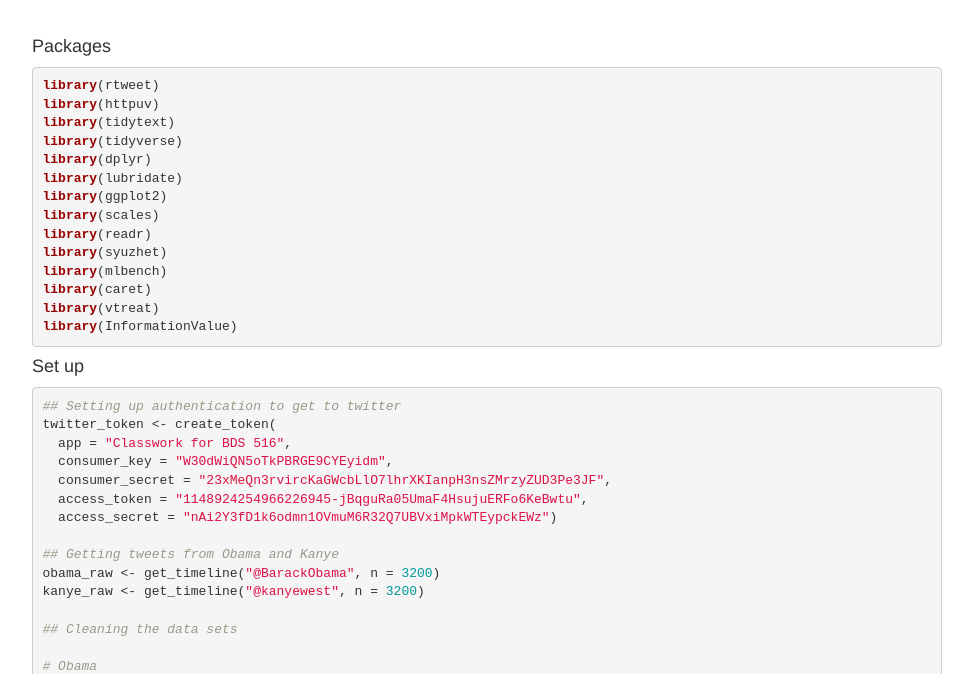
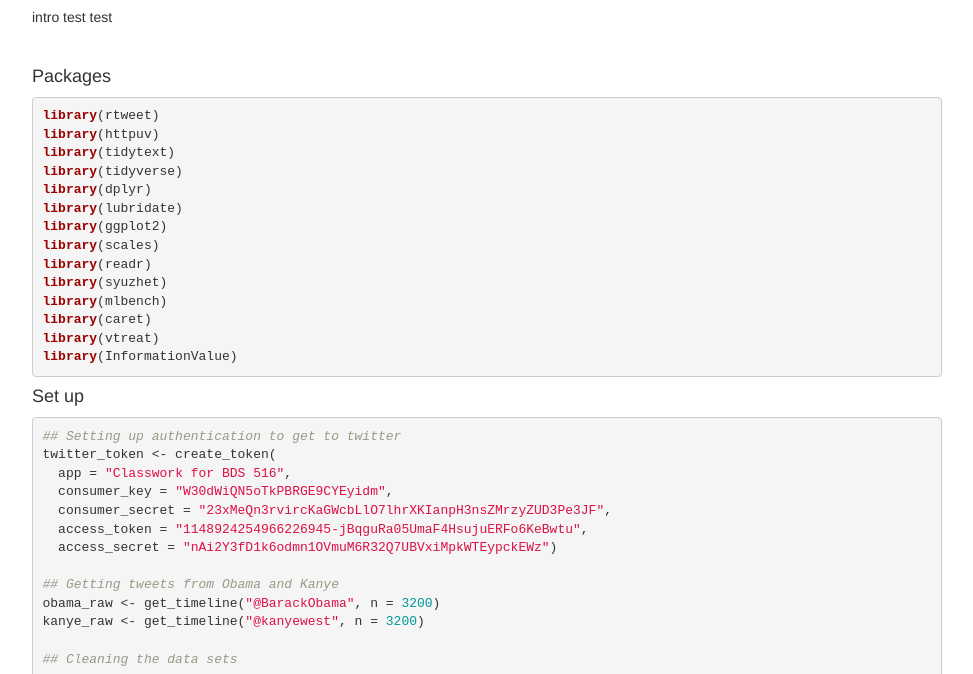
Before and after one commit to qrhodes7/516project, a plain HTML site: page index.html in a window 1280 px wide. Shown: the part 124-798 px from the top of the page, without its empty margins (153-1126 px from the left). Drawn offline with nearby package versions, Linux system fonts and the light colour scheme; some packages are replaced by stand-ins of ours.

Commit message:
Update index.html

```diff
--- a/index.html
+++ b/index.html
@@ -194,6 +194,7 @@ summary {
 
 </div>
 
+<p> intro test test
 
 <p><span class="math display">\[\\[.01in]\]</span></p>
 <div id="packages" class="section level4">
```
